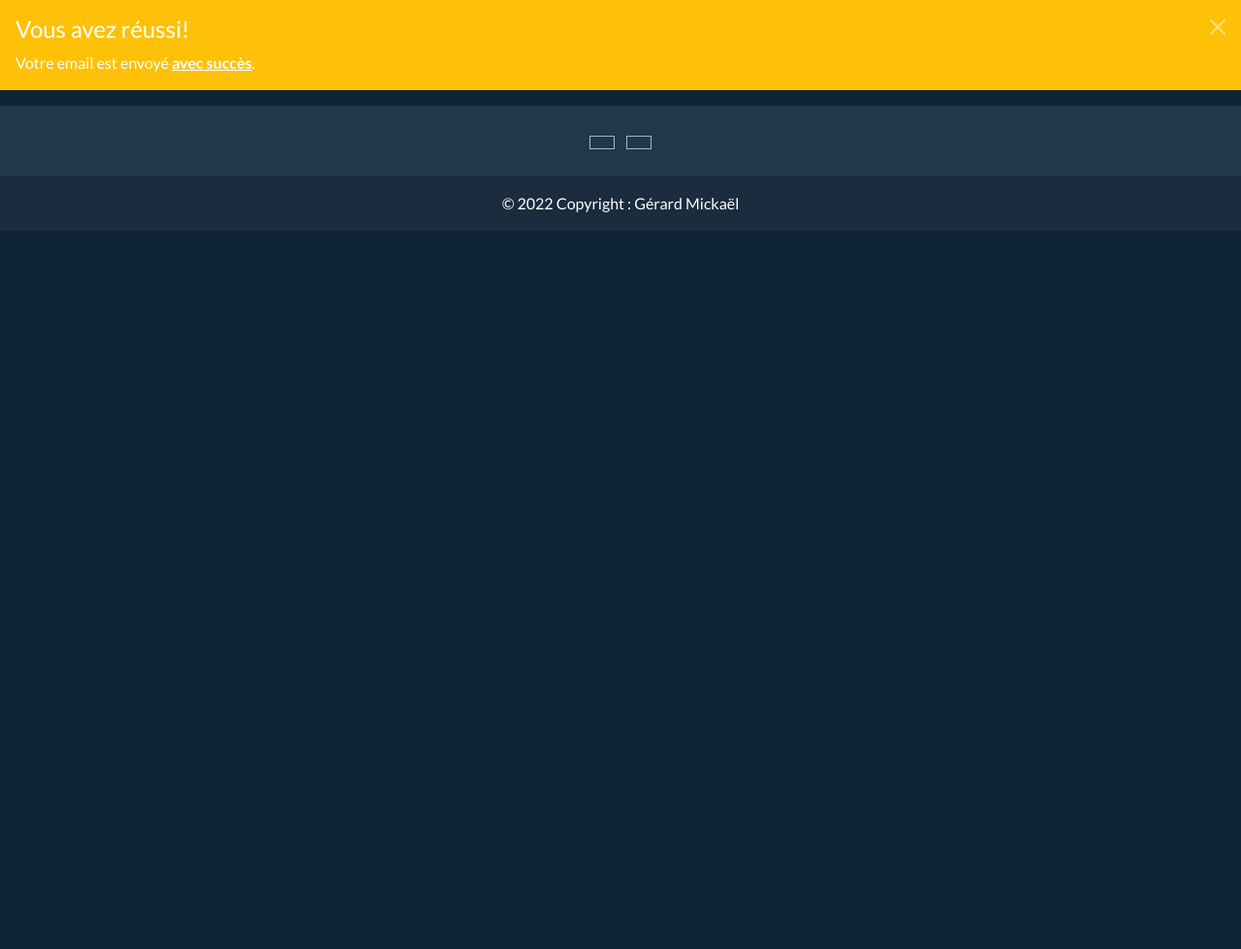
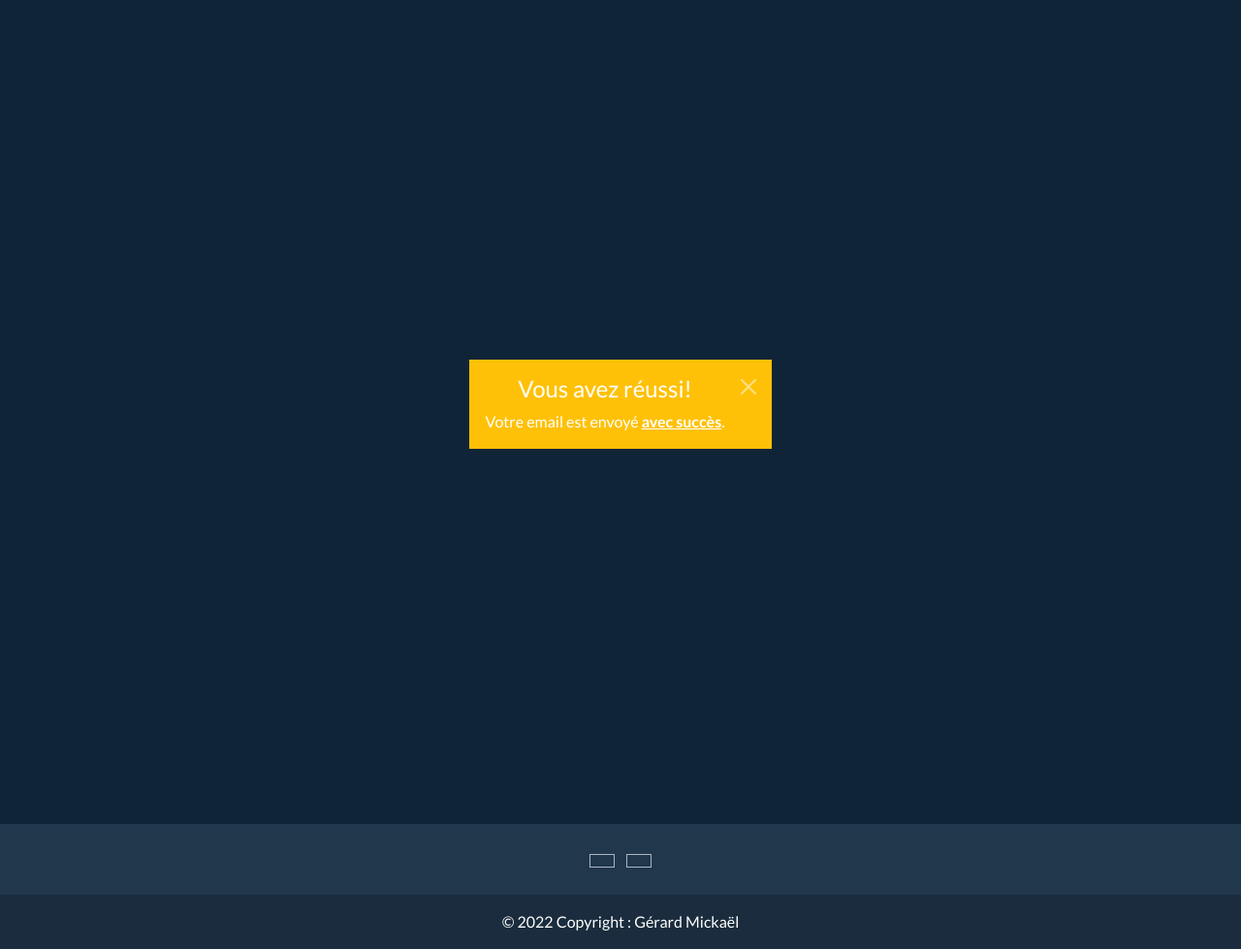
Before and after one commit to micka-sudo/cv_site, a Django app: template app_site_cv/contact/templates/contact/succes.html in a window 1280 px wide. Shown: the part 56-1035 px from the top of the page at 97% size. Before the commit the page ends 275 px from the top, so only its background shows below. Run offline with Django 4.2, Linux system fonts and the light colour scheme; the template is opened without the code that fills it, so the values that code supplies are empty; some libraries are stand-ins or nearby versions.

Commit message:
add container

```diff
--- a/app_site_cv/contact/templates/contact/succes.html
+++ b/app_site_cv/contact/templates/contact/succes.html
@@ -4,10 +4,12 @@
 
 {% block contenu %}
 
-    <div class="alert alert-dismissible alert-warning">
+<div class="container d-flex align-items-center justify-content-center" style="height: 850px">
+    <div class="alert alert-dismissible alert-warning text-center">
       <button type="button" class="btn-close" data-bs-dismiss="alert"></button>
       <h4 class="alert-heading">Vous avez réussi!</h4>
       <p class="mb-0">Votre email est envoyé <a href="#" class="alert-link">avec succès</a>.</p>
     </div>
+</div>
 
 {% endblock %}
```
Also changed, not shown: app_site_cv/db.sqlite3.
